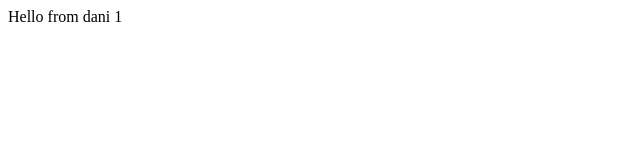
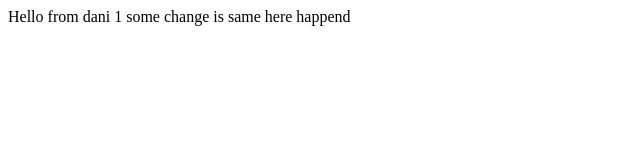
Before and after one commit to danielabrha/MHPS, a plain HTML site: page HTML/indexOne.html in a window 1280 px wide. Shown: the whole page, without its empty margins (0-640 px from the left). Drawn offline with Linux system fonts and the light colour scheme.

Commit message:
now the cause of conflict will takes place here

```diff
--- a/HTML/indexOne.html
+++ b/HTML/indexOne.html
@@ -1,3 +1,3 @@
 <body>
-    <p> Hello from dani 1</p>
+    <p> Hello from dani 1 some change is same here happend</p>
 </body>
```
